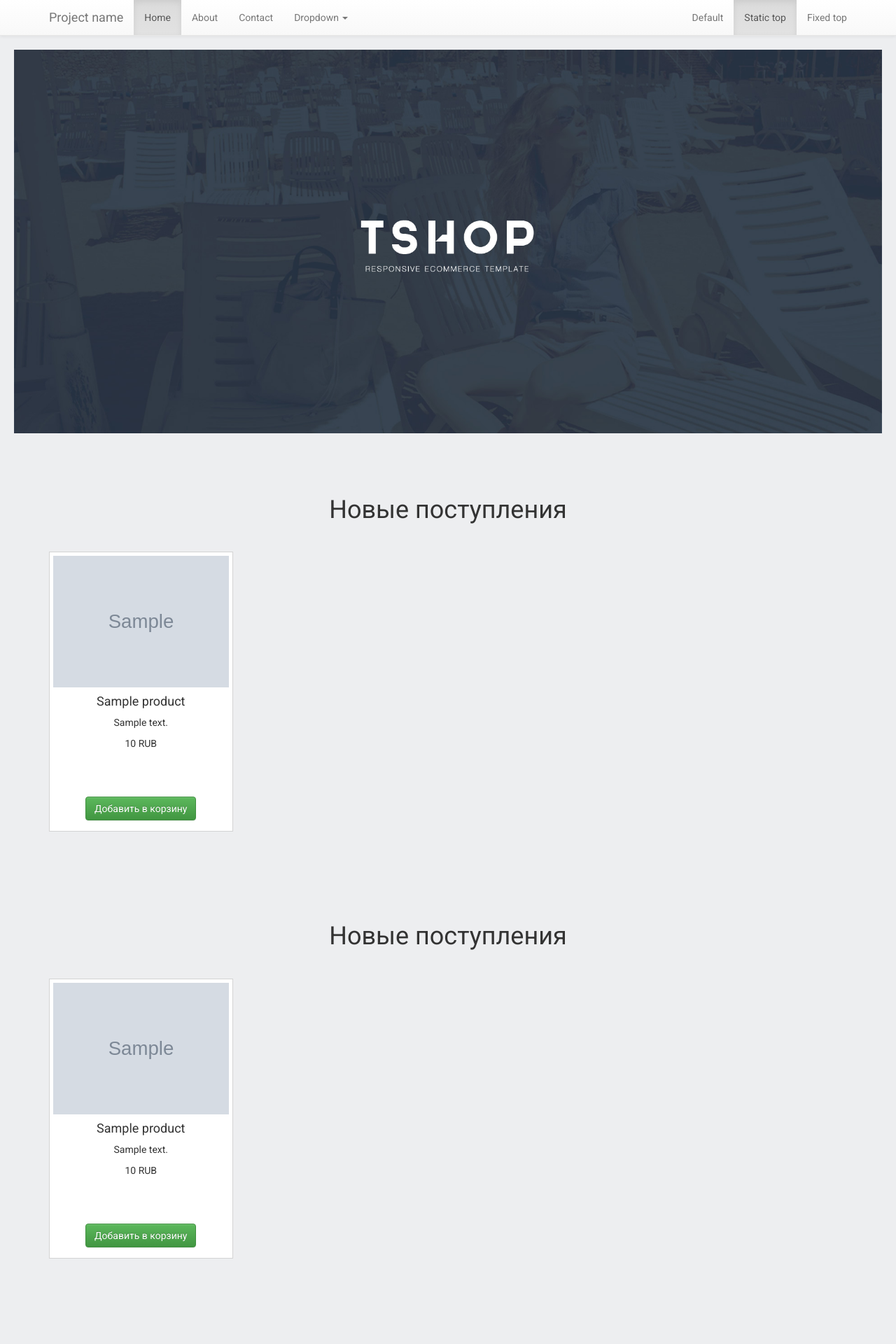
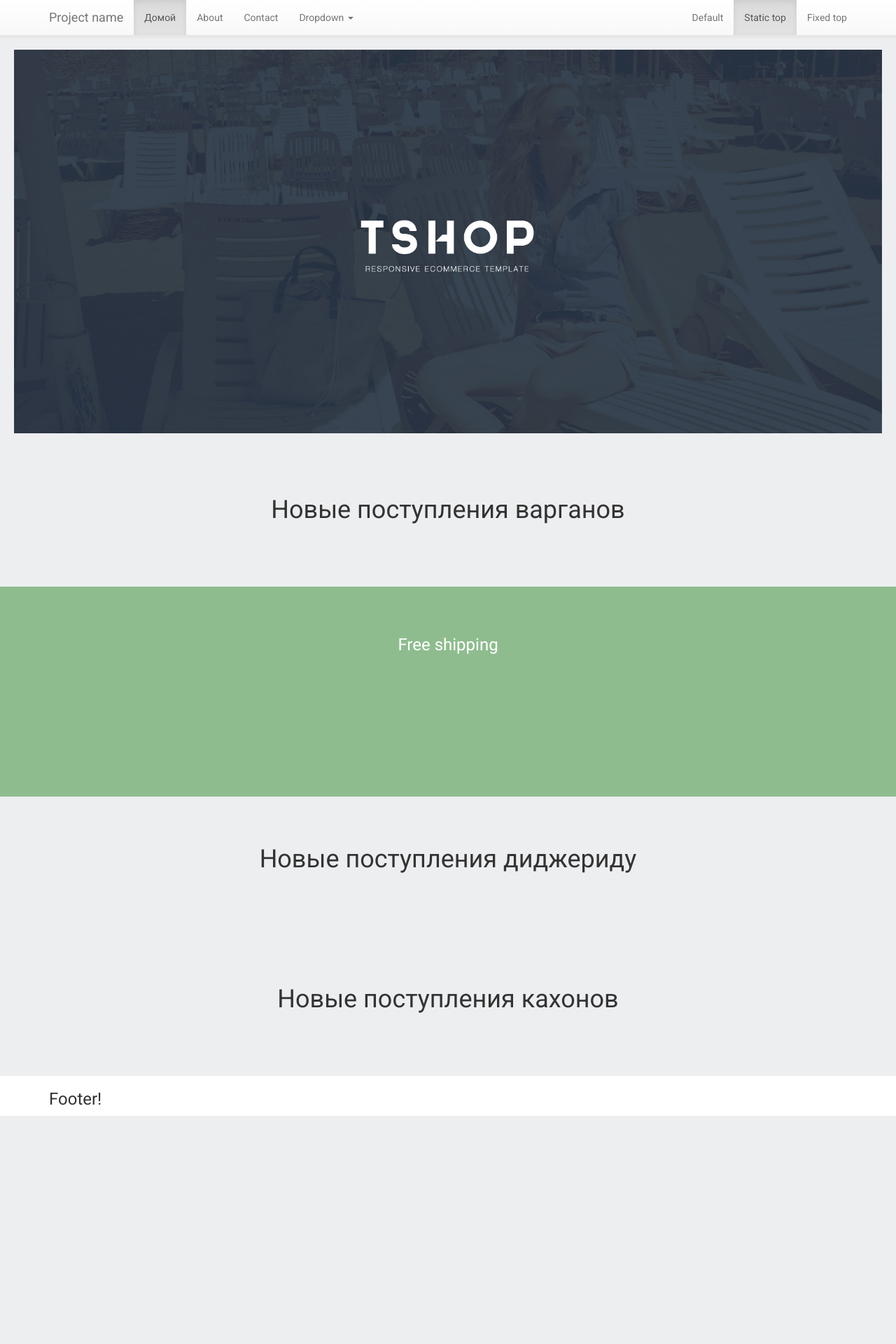
Before and after one commit to Pavaev/django_shop, a Django app: page / in a window 1280 px wide. Shown: the top 1920 px of the page at 70% size. After the commit the page ends 1594 px from the top, so only its background shows below. Run offline with Django 3.2, Linux system fonts and the light colour scheme; tables that the repository leaves empty hold one stand-in row (values such as "Sample post"); grey boxes marked "Sample" are stand-in pictures; some libraries are stand-ins or nearby versions.

Commit message:
Add not completed product page, discounts

```diff
--- a/landing/views.py
+++ b/landing/views.py
@@ -16,5 +16,8 @@
 
 
 def home(request):
-    products_images = ProductImage.objects.filter(is_main=True)
+    products_images_jewsharps = ProductImage.objects.filter(is_main=True, product__category__name='Варганы')
+    products_images_didgeridoos = ProductImage.objects.filter(is_main=True, product__category__name='Диджериду')
+    products_images_cajons = ProductImage.objects.filter(is_main=True, product__category__name='Кахоны')
+
     return render_to_response('landing/home.html', locals())
--- a/products/models.py
+++ b/products/models.py
@@ -3,6 +3,19 @@
 
 
 # Create your models here.
+
+class ProductCategory(models.Model):
+    name = models.CharField(max_length=64, blank=True, default=None, null=True)
+    is_active = models.BooleanField(default=True)
+
+    class Meta:
+        db_table = 'categories'
+        verbose_name = 'Category'
+        verbose_name_plural = 'Categories'
+
+    def __str__(self):
+        return smart_text('Категория: ' + self.name)
+
 
 class Product(models.Model):
     class Meta:
@@ -11,7 +24,10 @@
         verbose_name_plural = 'Products'
 
     name = models.CharField(max_length=64, blank=True, default=None, null=True)
+    category = models.ForeignKey(ProductCategory, blank=True, null=True,
+                                 on_delete=models.NOT_PROVIDED)
     price = models.IntegerField(blank=False, default=None, null=False)
+    discount = models.IntegerField(default=0)
     description = models.TextField(blank=True, default=None, null=True)
     short_description = models.TextField(blank=True, default=None, null=True)
     created = models.DateTimeField(auto_now_add=True, auto_now=False)
--- a/products/urls.py
+++ b/products/urls.py
@@ -1,8 +1,10 @@
 from django.contrib import admin
 from django.urls import re_path, include
+
+from products import views
 
 admin.autodiscover()
 
 urlpatterns = [
-
+    re_path(r'^product/(?P<product_id>\w+)/$', views.product, name='product')
 ]
--- a/static/css/style.css
+++ b/static/css/style.css
@@ -9,18 +9,44 @@
     margin-bottom: 0;
 }
 
+html,
+body,
 .wrapper {
-    padding-bottom: 100px;
+    height: 100%;
+    width: 100%;
+}
+
+.wrapper {
+    display: table;
+}
+
+.header,
+.content,
+.footer {
+    display: table-row;
+}
+
+.header,
+.footer {
+    height: 1px; /* Метод, делающий наш футер "липким" */
 }
 
 .footer {
-    margin-bottom: -100px;
     background-color: white;
-    height: 200px;
 }
 
 .section-top {
     margin: 20px;
+}
+
+.price-item {
+    position: absolute;
+    bottom: 50px;
+
+    margin-left: auto;
+    margin-right: auto;
+    left: 0;
+    right: 0;
 }
 
 .add-to-cart-btn {
@@ -34,11 +60,11 @@
 }
 
 .product-item {
-    height: 400px;
+    height: 500px;
     background-color: white;
     position: relative;
     border: 1px solid lightgray;
-    padding: 5px;
+    padding: 10px 0 10px 0;
     text-align: center;
     margin-bottom: 10px;
 }
@@ -54,3 +80,29 @@
 .section {
     padding: 50px 0;
 }
+
+.discount-container {
+    position: absolute;
+    top: 10%;
+    background: forestgreen;
+    width: 30%;
+    height: 5%;
+    color: white;
+    font-weight: 700;
+    padding: 3px;
+}
+
+.img-product {
+    padding: 10px;
+}
+
+.section-delivery {
+    height: 300px;
+    background-color: darkseagreen;
+    text-align: center;
+    color: white;
+}
+
+.product-description-tabs{
+    padding: 10px;
+}
--- a/templates/base.html
+++ b/templates/base.html
@@ -1,7 +1,4 @@
 {% load staticfiles %}
-
-
-<!-- TODO:https://youtu.be/Djow4_4TQ30?t=5m6s -->
 
 
 <!DOCTYPE html>
@@ -35,9 +32,9 @@
     {% endblock %}
 
 
-    {% include 'footer.html' %}
+{% include 'footer.html' %}
+</div>
 
-</div>
 
 
 <!-- JQuery -->
--- a/templates/landing/home.html
+++ b/templates/landing/home.html
@@ -5,105 +5,48 @@
     <div class="section-top">
         <img src="{% static 'img/slider0.jpg' %}" class="img-responsive">
     </div>
-    <div class="section section1">
+    <div class="section section1 jewsharps-container">
         <div class="container">
             <div class="row">
                 <div class="col-lg-12">
-                    <h1 class="text-center">Новые поступления</h1>
+                    <h1 class="text-center">Новые поступления варганов</h1>
                 </div>
-                {% for product_image in products_images %}
-                    <div class="col-lg-3">
-                        <div class="product-item">
-                            <div class="img-item">
-                                <img src="{{ product_image.image.url }}" class="img-responsive  ">
-
-                            </div>
-                            <h4>{{ product_image.product.name }}</h4>
-                            <p>{{ product_image.product.description|truncatechars_html:70 }}</p>
-
-
-                            <div>
-                                {{ product_image.product.price }} RUB
-                            </div>
-
-                            <div class="add-to-cart-btn">
-                                <button class="btn btn-success">
-                                    Добавить в корзину
-                                </button>
-                            </div>
-                        </div>
-
-                    </div>
+                {% for product_image in products_images_jewsharps %}
+                    {% include 'landing/product_item.html' %}
                 {% endfor %}
 
             </div>
         </div>
     </div>
-    <div class="section section2">
+
+    <div class="section section-delivery">
+        <div>
+            <h3>Free shipping</h3>
+        </div>
+    </div>
+    <div class="section section2 didgeridoos-container">
         <div class="container">
             <div class="row">
                 <div class="col-lg-12">
-                    <h1 class="text-center">Новые поступления</h1>
+                    <h1 class="text-center">Новые поступления диджериду</h1>
                 </div>
 
 
-                {% for product_image in products_images %}
-                    <div class="col-lg-3">
-                        <div class="product-item">
-                            <div class="img-item">
-                                <img src="{{ product_image.image.url }}" class="img-responsive  ">
-
-                            </div>
-                            <h4>{{ product_image.product.name }}</h4>
-                            <p>{{ product_image.product.description|truncatechars_html:70 }}</p>
-
-
-                            <div>
-                                {{ product_image.product.price }} RUB
-                            </div>
-
-                            <div class="add-to-cart-btn">
-                                <button class="btn btn-success">
-                                    Добавить в корзину
-                                </button>
-                            </div>
-                        </div>
-
-                    </div>
+                {% for product_image in products_images_didgeridoos %}
+                    {% include 'landing/product_item.html' %}
                 {% endfor %}
 
             </div>
         </div>
     </div>
-    <div class="section section3">
+    <div class="section section3 cajons-container">
         <div class="container">
             <div class="row">
                 <div class="col-lg-12">
-                    <h1 class="text-center">Новые поступления</h1>
+                    <h1 class="text-center">Новые поступления кахонов</h1>
                 </div>
-                {% for product_image in products_images %}
-                    <div class="col-lg-3">
-                        <div class="product-item">
-                            <div class="img-item">
-                                <img src="{{ product_image.image.url }}" class="img-responsive  ">
-
-                            </div>
-                            <h4>{{ product_image.product.name }}</h4>
-                            <p>{{ product_image.product.description|truncatechars_html:70 }}</p>
-
-
-                            <div>
-                                {{ product_image.product.price }} RUB
-                            </div>
-
-                            <div class="add-to-cart-btn">
-                                <button class="btn btn-success">
-                                    Добавить в корзину
-                                </button>
-                            </div>
-                        </div>
-
-                    </div>
+                {% for product_image in products_images_cajons %}
+                    {% include 'landing/product_item.html' %}
                 {% endfor %}
 
             </div>
--- a/templates/navbar.html
+++ b/templates/navbar.html
@@ -8,11 +8,11 @@
             <span class="icon-bar"></span>
             <span class="icon-bar"></span>
           </button>
-          <a class="navbar-brand" href="#">Project name</a>
+          <a class="navbar-brand" href="/">Project name</a>
         </div>
         <div id="navbar" class="navbar-collapse collapse">
           <ul class="nav navbar-nav">
-            <li class="active"><a href="#">Home</a></li>
+            <li class="active"><a href="/">Домой</a></li>
             <li><a href="#about">About</a></li>
             <li><a href="#contact">Contact</a></li>
             <li class="dropdown">
```
Also changed, not shown: products/admin.py (+11 -1 lines), products/views.py (+7 -1 lines), templates/landing/product_item.html (added, +28 -0 lines), templates/products/product.html (added, +49 -0 lines), products/migrations/0006_auto_20180226_0912.py (added), products/migrations/0007_auto_20180226_0917.py (added).
